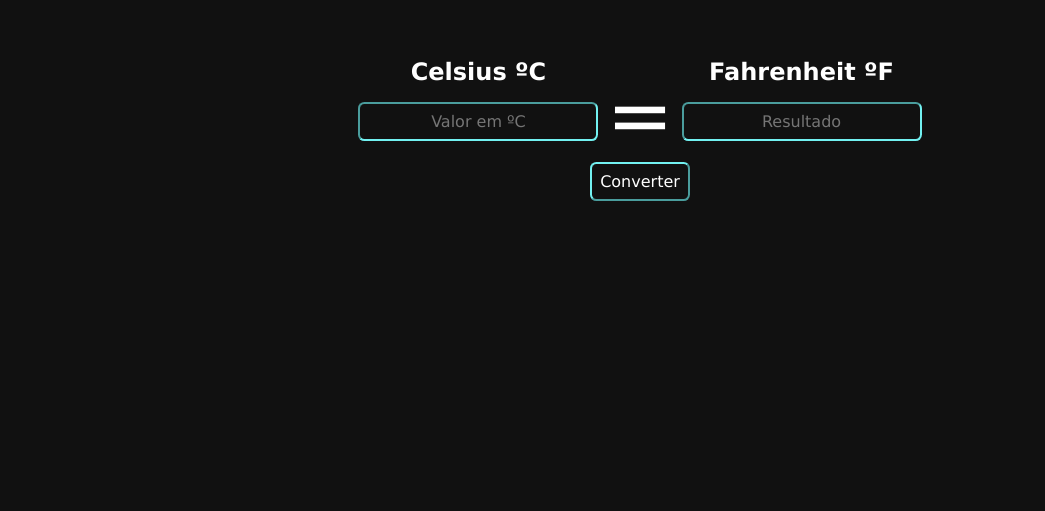
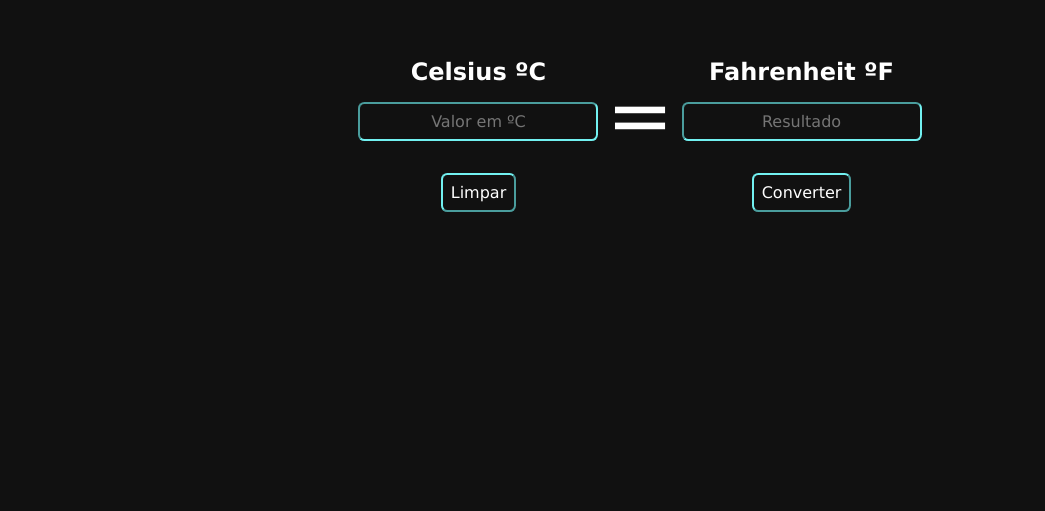
Before and after one commit to pedrohkunz/Conversor-de-PX-para-REM, a plain HTML site: page index.html in a window 1280 px wide. Shown: the part 220-731 px from the top of the page, without its empty margins (0-1045 px from the left). Drawn offline with Linux system fonts and the light colour scheme.

Commit message:
Add files via upload

```diff
--- a/css/syle.css
+++ b/css/syle.css
@@ -42,8 +42,8 @@ footer {
 }
 
 .input{
-    display: block;
-    margin: 0 auto;
+    display: flex;
+    flex-direction: column;
     margin-top: 1rem;
     border-radius: 0.4rem;
     background-color: transparent;
@@ -106,7 +106,6 @@ footer {
     font-weight: 200;
     border-radius: 0.4rem;
     margin-bottom: 5rem;
-
 }
 
 .btn:hover{
@@ -114,6 +113,32 @@ footer {
     color: rgb(168, 255, 127);
 }
 
+.btn-clear{
+    display: block;
+    margin: 0 auto;
+    padding: 0.5rem;
+    background-color: transparent;
+    border-color: rgb(114, 241, 241);
+    color: white;
+    font-family: 'Lucida Sans', 'Lucida Sans Regular', 'Lucida Grande', 'Lucida Sans Unicode', Geneva, Verdana, sans-serif;
+    font-size: 1rem;
+    font-weight: 200;
+    border-radius: 0.4rem;
+    margin-bottom: 5rem;
+}
+
+.btn-clear:hover{
+    border-color: rgb(248, 40, 3);
+    color: rgb(236, 13, 5);
+}
+
+#btn-1{
+    margin-top: 2rem;
+}
+
+#btn-2{
+    margin-top: 2rem;
+}
 
 input::-webkit-inner-spin-button {
         -webkit-appearance: none;
--- a/index.html
+++ b/index.html
@@ -16,6 +16,9 @@
             <article class="cont">
                 <h2 class="subtitulo">Celsius ºC</h2>
                 <input type="number" class="input" placeholder="Valor em ºC" id="inputcelsius">
+                <div id="btn-2">
+                    <button class="btn-clear" id="clear" type="reset">Limpar</button>
+                </div>
             </article>
             <article id="igualcont">
                 <spam id="igual">=</spam>
@@ -23,11 +26,11 @@
             <article class="cont">
                 <h2 class="subtitulo">Fahrenheit ºF</h2>
                 <input type="number" class="input" placeholder="Resultado" value="" id="outputfahrenheit" disabled="">
+                <div id="btn-1">
+                    <button class="btn" id="converter" type="submit">Converter</button>
+                </div>
             </article>
         </section>
-        <article id="contbtn">
-            <button class="btn" id="converter" type="submit">Converter</button>
-        </article>
 </body>
 <footer id="footer">
     <a href="https://github.com/pedrohkunz"><img src="img/github.png"></a>
--- a/js/index.js
+++ b/js/index.js
@@ -8,3 +8,8 @@ document.getElementById('converter').addEventListener("click", () => {
 
     document.getElementById("outputfahrenheit").value = `${resultado}`
 })
+
+document.getElementById('clear').addEventListener("click", () => {
+    document.getElementById("outputfahrenheit").value = `null`
+    document.getElementById("inputcelsius").value = `null`
+})
```
